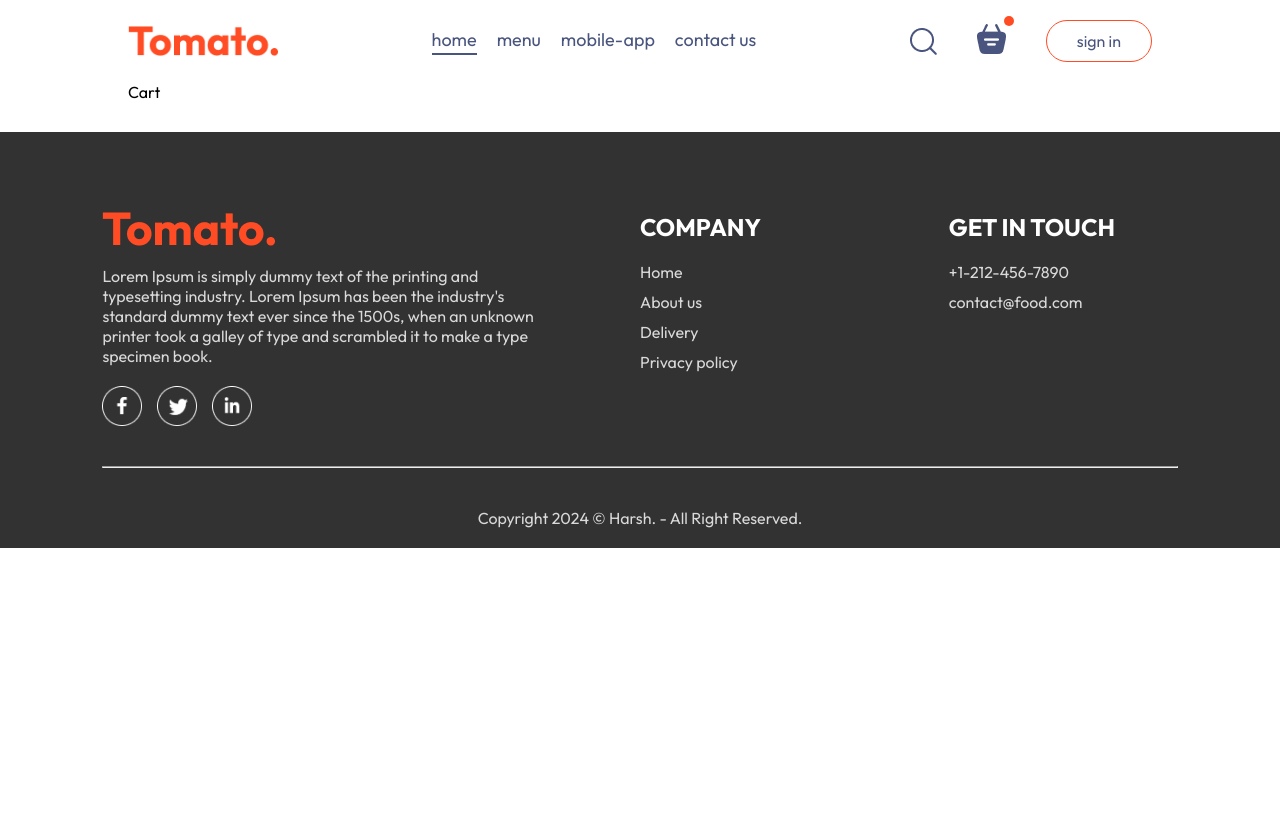
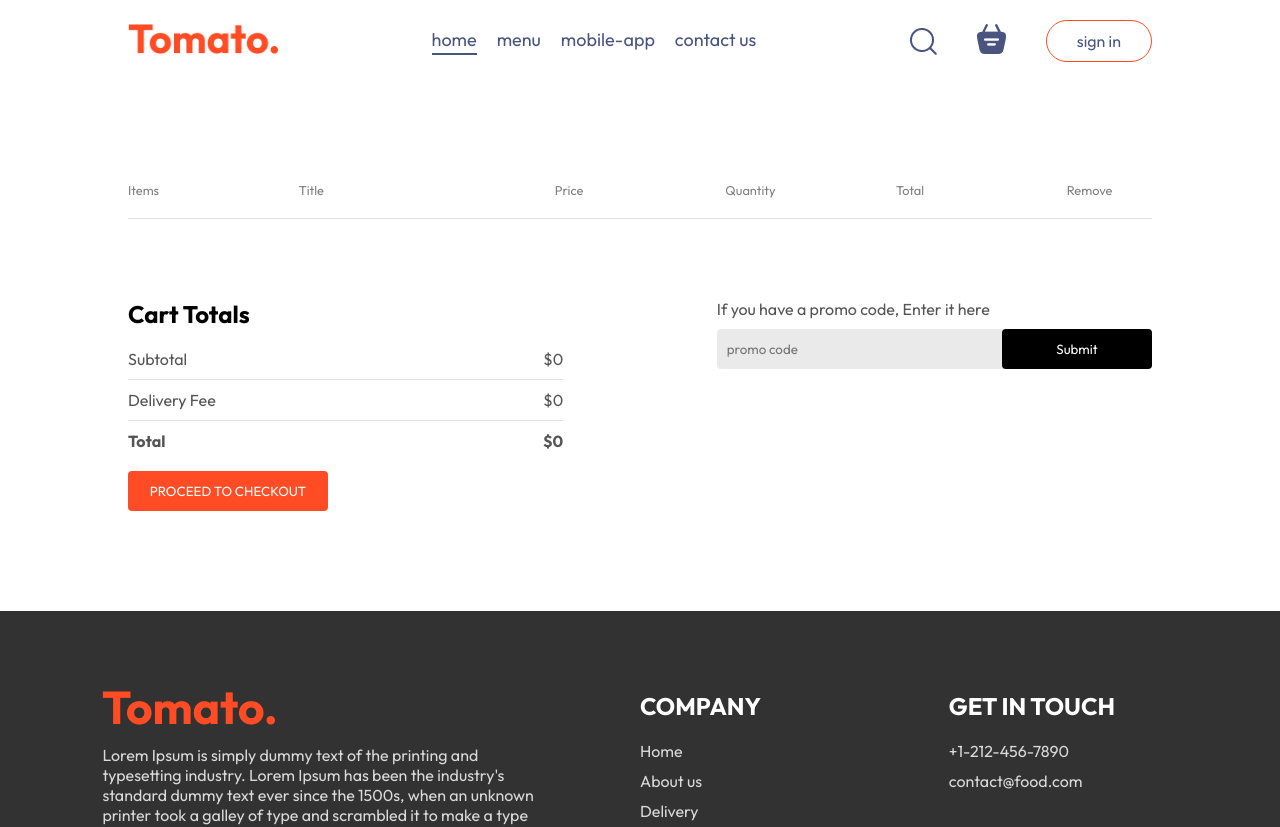
Before and after one commit to harsh-singh10/Food-del, a React (Vite) app: page /cart in a window 1280 px wide. Shown: the top 827 px of the page. Before the commit the page ends 800 px from the top, so only its background shows below. Built offline with nearby package versions, Linux system fonts and the light colour scheme.

Commit message:
frontEnd part completed

```diff
--- a/src/components/Navbar/Navbar.jsx
+++ b/src/components/Navbar/Navbar.jsx
@@ -1,15 +1,22 @@
-import React, { useState } from 'react'
+import React, { useContext, useState } from 'react'
 import "./Navbar.css"
 import { assets } from '../../assets/assets'
+import { Link } from 'react-router-dom';
+import { StoreContext } from '../../context/StoreContext';
 
 const Navbar = ({setShowLogin}) => {
     const[menu , setMenu] = useState("home");
 
+    const {getTotalCartAmount} = useContext(StoreContext)
+
+
+
+
   return (
     <div className='navbar'>
-       <img src={assets.logo} alt="" className="logo" />
+       <Link to="/" >  <img src={assets.logo} alt="" className="logo" /> </Link>
        <ul className="navbar-menu">
-        <li onClick={()=>setMenu("home")} className={menu == "home" ? "active" : ""} >home</li>
+        <Link to="/" > <li onClick={()=>setMenu("home")} className={menu == "home" ? "active" : ""} >home</li> </Link>
         <li onClick={()=>setMenu("menu")} className={menu == "menu" ? "active" : ""} >menu</li>
         <li  onClick={()=>setMenu("mobile-app")}className={menu == "mobile-app" ? "active" : ""} >mobile-app</li>
         <li onClick={()=>setMenu("contact us")} className={menu == "contact us" ? "active" : ""} >contact us</li>
@@ -17,8 +24,8 @@ const Navbar = ({setShowLogin}) => {
        <div className="navbar-right">
         <img src={assets.search_icon} alt="" />
         <div className="navbar-search-icon">
-            <img src={assets.basket_icon} alt="" />
-            <div className="dot"> </div>
+           <Link to="/cart" >  <img src={assets.basket_icon} alt="" /></Link>
+            <div className={getTotalCartAmount() == 0 ? "" : "dot"}> </div>
         </div>
         <button onClick={()=>setShowLogin(true)} >sign in</button>
        </div>
--- a/src/context/StoreContext.jsx
+++ b/src/context/StoreContext.jsx
@@ -22,6 +22,17 @@ const StoreContextProvider = (props) => {
         setCartItems((prev)=>({...prev ,[itemId] : prev[itemId]-1}))
     }
 
+    const getTotalCartAmount = () => {
+        let totalAmount = 0;
+        for (const item in cartItems) {
+          if (cartItems[item] > 0) {
+            let itemInfo = food_list.find((product) => product.food_id === Number(item));
+            totalAmount += itemInfo.food_price * cartItems[item];
+          }
+        }
+        return totalAmount;
+      }
+
     useEffect(()=>{
         console.log(cartItems);
 
@@ -32,7 +43,8 @@ const StoreContextProvider = (props) => {
         cartItems,
         setCartItems,
         addToCart,
-        removeFromCart
+        removeFromCart,
+        getTotalCartAmount
 
     }
     return (
--- a/src/pages/Cart/Cart.css
+++ b/src/pages/Cart/Cart.css
@@ -0,0 +1,108 @@
+.cart {
+    margin: 100px 0px;
+}
+
+.cart hr {
+    height: 1px;
+    background-color: #E2E2E2;
+    border: none;
+}
+
+.cart-items-title {
+    display: grid;
+    grid-template-columns: 1fr 1.5fr 1fr 1fr 1fr 0.5fr;
+    align-items: center;
+    color: grey;
+    font-size: max(1vw, 12px);
+}
+
+.cart-items-item {
+    margin: 10px 0px;
+    color: black;
+}
+
+.cart-items-item img {
+    width: 50px;
+}
+
+.cart-items-item div {
+    max-width: 40px;
+    text-align: center;
+    border: 1px solid #EBEBEB;
+    padding: 8px 8px;
+    font-size: 12px;
+}
+.cart-items-remove-icon{
+    cursor: pointer;
+}
+.cart-bottom {
+    margin-top: 80px;
+    display: flex;
+    justify-content: space-between;
+    gap: max(12vw,20px);
+}
+
+.cart-total {
+    flex: 1;
+    display: flex;
+    flex-direction: column;
+    gap: 20px;
+}
+
+.cart-total-details {
+    display: flex;
+    justify-content: space-between;
+    color: #555555;
+}
+
+.cart-total hr {
+    margin: 10px 0px;
+}
+
+.cart-total button {
+    border: none;
+    color: white;
+    background-color: #FF4C24;
+    width: max(15vw,200px);
+    padding: 12px 0px;
+    border-radius: 4px;
+    cursor: pointer;
+}
+
+.cart-promocode {
+    flex: 1;
+}
+.cart-promocode p{
+    color: #555555;
+}
+.cart-promocode-input{
+    margin-top: 10px;
+    display: flex;
+    justify-content: space-between;
+    align-items: center;
+    background-color: #eaeaea;
+    border-radius: 4px;
+}
+.cart-promocode-input input{
+    background: transparent;
+    border: none;
+    outline: none;
+    padding-left: 10px;
+}
+.cart-promocode-input button{
+    width: max(10vw,150px);
+    padding: 12px 5px;
+    background-color: black;
+    border: none;
+    color: white;
+    border-radius: 4px;
+}
+
+@media(max-width:750px) {
+    .cart-bottom {
+        flex-direction: column-reverse;
+    }
+    .cart-promocode{
+        justify-content: start;
+    }
+}
--- a/src/pages/Cart/Cart.jsx
+++ b/src/pages/Cart/Cart.jsx
@@ -1,10 +1,62 @@
-import React from 'react'
-import "./Cart.css"
+import React, { useContext } from 'react';
+import "./Cart.css";
+import { StoreContext } from '../../context/StoreContext';
+import { useNavigate } from 'react-router-dom'; // Import useNavigate
 
 const Cart = () => {
+  const { cartItems, food_list, removeFromCart, getTotalCartAmount } = useContext(StoreContext);
+  const navigate = useNavigate(); // Define navigate using useNavigate hook
+
   return (
-    <div>Cart</div>
-  )
-}
+    <div className='cart'>
+      <div className="cart-items">
+        <div className="cart-items-title">
+          <p>Items</p> <p>Title</p> <p>Price</p> <p>Quantity</p> <p>Total</p> <p>Remove</p>
+        </div>
+        <br />
+        <hr />
+        {food_list.map((item, index) => {
+          if (cartItems[item.food_id] > 0) {
+            return (
+              <div key={index}>
+                <div className="cart-items-title cart-items-item">
+                  <img src={item.food_image} alt="" />
+                  <p>{item.food_name}</p>
+                  <p>${item.food_price}</p>
+                  <div>{cartItems[item.food_id]}</div>
+                  <p>${item.food_price * cartItems[item.food_id]}</p>
+                  <p className='cart-items-remove-icon' onClick={() => removeFromCart(item.food_id)}>x</p>
+                </div>
+                <hr />
+              </div>
+            );
+          }
+        })}
+      </div>
+      <div className="cart-bottom">
+        <div className="cart-total">
+          <h2>Cart Totals</h2>
+          <div>
+            <div className="cart-total-details"><p>Subtotal</p><p>${getTotalCartAmount()}</p></div>
+            <hr />
+            <div className="cart-total-details"><p>Delivery Fee</p><p>${getTotalCartAmount() === 0 ? 0 : 5}</p></div>
+            <hr />
+            <div className="cart-total-details"><b>Total</b><b>${getTotalCartAmount() === 0 ? 0 : getTotalCartAmount() + 5}</b></div>
+          </div>
+          <button onClick={() => navigate('/order')}>PROCEED TO CHECKOUT</button> {/* Use navigate to change route */}
+        </div>
+        <div className="cart-promocode">
+          <div>
+            <p>If you have a promo code, Enter it here</p>
+            <div className='cart-promocode-input'>
+              <input type="text" placeholder='promo code' />
+              <button>Submit</button>
+            </div>
+          </div>
+        </div>
+      </div>
+    </div>
+  );
+};
 
-export default Cart
+export default Cart;
--- a/src/pages/PlaceOrder/PlaceOrder.css
+++ b/src/pages/PlaceOrder/PlaceOrder.css
@@ -0,0 +1,62 @@
+.place-order{
+    display: flex;
+    align-items: start;
+    justify-content: space-between;
+    gap: 50px;
+    margin: 100px 0px;
+}
+.place-order-left{
+    width: 100%;
+    max-width: max(30%,500px);
+}
+.place-order-left .title{
+    font-size: 30px;
+    font-weight: 600;
+    margin-bottom: 50px;
+}
+.place-order-left input{
+    margin-bottom: 15px;
+    width: 100%;
+    padding: 10px;
+    border: 1px solid #C5C5C5;
+    border-radius: 4px;
+    outline-color: tomato;
+}
+.place-order-left .multi-field{
+    display: flex;
+    gap: 10px;
+}
+.place-order-right{
+    width: 100%;
+    max-width: max(40%,500px);
+}
+.payment-options{
+    margin-top: 50px;
+    display: flex;
+    flex-direction: column;
+    align-items: start;
+    gap: 30px;
+}
+.payment-option{
+    display: flex;
+    align-items: center;
+    gap: 12px;
+    border: 1px solid tomato;
+    padding: 12px 20px;
+    border-radius: 4px;
+    cursor: pointer;
+}
+.payment-options button{
+    border: none;
+    background-color: tomato;
+    color: white;
+    padding: 12px 30px;
+    border-radius: 4px;
+    cursor: pointer;
+}
+
+@media (max-width:700px) {
+    .place-order{
+        flex-direction: column;
+    }
+}
--- a/src/pages/PlaceOrder/PlaceOrder.jsx
+++ b/src/pages/PlaceOrder/PlaceOrder.jsx
@@ -1,10 +1,68 @@
-import React from 'react'
+
 import "./PlaceOrder.css"
+import React, { useContext, useEffect, useState } from 'react'
+
+import { assets } from '../../assets/assets';
+import { useNavigate } from 'react-router-dom';
+import { StoreContext } from "../../context/StoreContext";
+
 
 const PlaceOrder = () => {
-  return (
-    <div>PlaceOrder</div>
-  )
+
+
+    const { getTotalCartAmount } = useContext(StoreContext);
+
+    const navigate = useNavigate();
+
+    // const onChangeHandler = (event) => {
+    //     const name = event.target.name
+    //     const value = event.target.value
+    //     setData(data => ({ ...data, [name]: value }))
+    // }
+
+    useEffect(() => {
+        if (getTotalCartAmount() === 0) {
+            navigate('/')
+        }
+    }, [])
+
+    return (
+        <div className='place-order'>
+            <div className="place-order-left">
+                <p className='title'>Delivery Information</p>
+                <div className="multi-field">
+                    <input type="text" name='firstName'  placeholder='First name' />
+                    <input type="text" name='lastName'placeholder='Last name' />
+                </div>
+                <input type="email" name='email' placeholder='Email address' />
+                <input type="text" name='street'  placeholder='Street' />
+                <div className="multi-field">
+                    <input type="text" name='city'  placeholder='City' />
+                    <input type="text" name='state'  placeholder='State' />
+                </div>
+                <div className="multi-field">
+                    <input type="text" name='zipcode' placeholder='Zip code' />
+                    <input type="text" name='country' placeholder='Country' />
+                </div>
+                <input type="text" name='phone' placeholder='Phone' />
+            </div>
+            <div className="place-order-right">
+            <div className="cart-total">
+          <h2>Cart Totals</h2>
+          <div>
+            <div className="cart-total-details"><p>Subtotal</p><p>${getTotalCartAmount()}</p></div>
+            <hr />
+            <div className="cart-total-details"><p>Delivery Fee</p><p>${getTotalCartAmount()===0?0:5}</p></div>
+            <hr />
+            <div className="cart-total-details"><b>Total</b><b>${getTotalCartAmount()===0?0:getTotalCartAmount()+5}</b></div>
+          </div>
+          <button onClick={()=>navigate('/order')}>PROCEED TO Payment</button>
+        </div>
+
+
+            </div>
+        </div>
+    )
 }
 
 export default PlaceOrder
```
